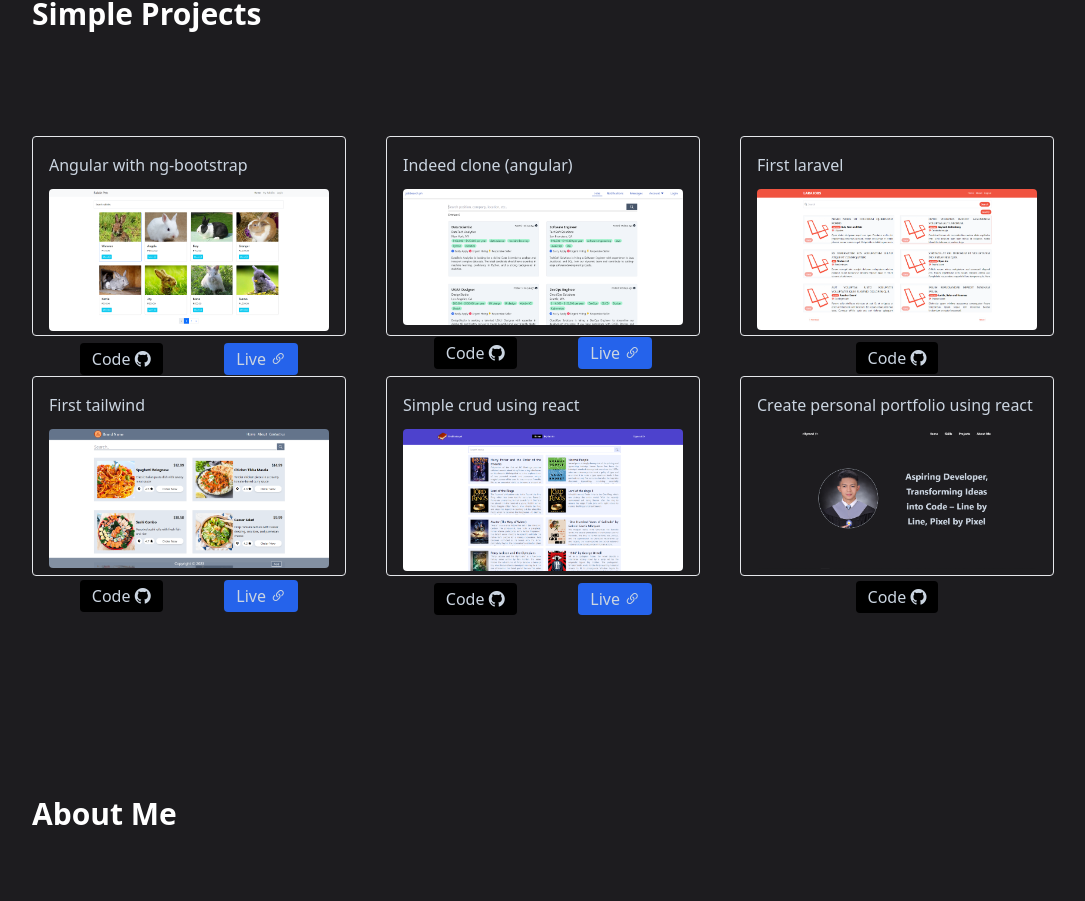
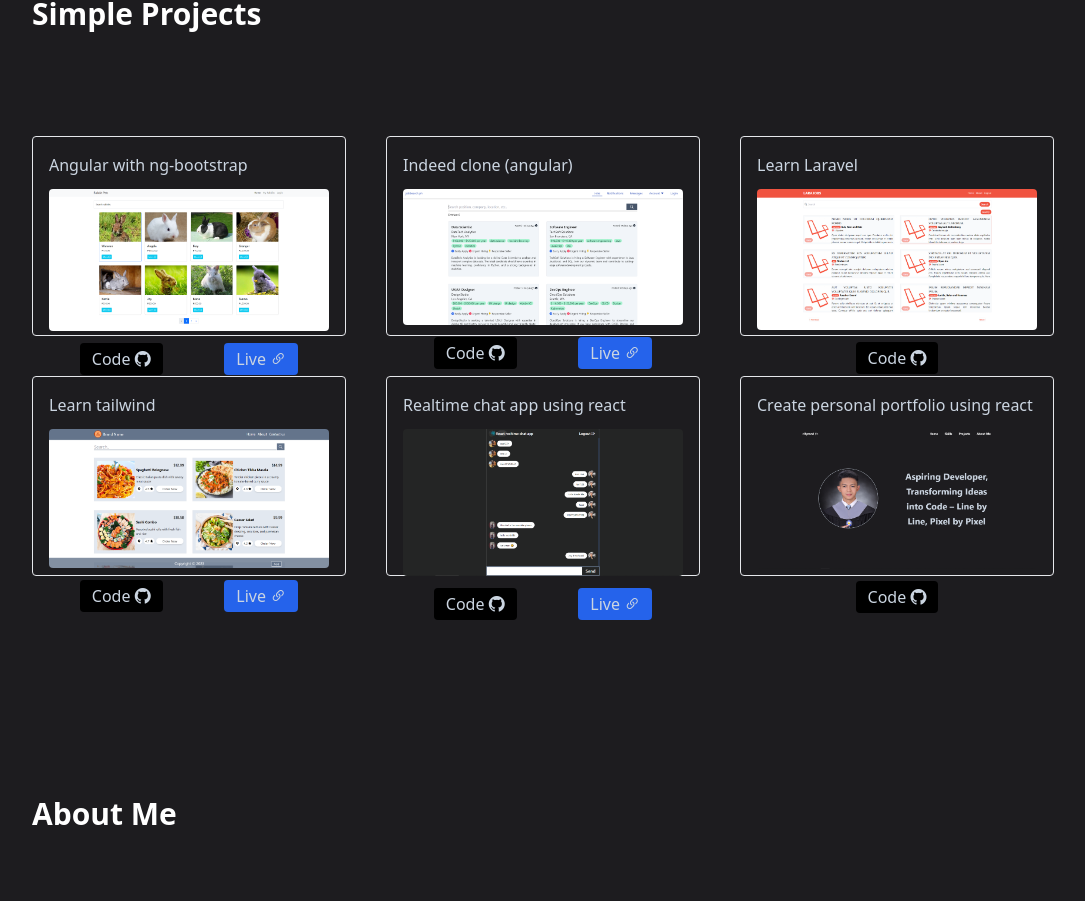
Before and after one commit to rymnd08/rymnd-portfolio, a React (Vite) app: page / in a window 1280 px wide. Shown: the part 1845-2746 px from the top of the page, without its empty margins (97-1182 px from the left). Built offline with nearby package versions, Linux system fonts and the light colour scheme.

Commit message:
add realtime chat app to projects

```diff
--- a/src/components/Projects.tsx
+++ b/src/components/Projects.tsx
@@ -4,10 +4,11 @@ const Projects = () => {
     const projects = [
         {id: 1, title: 'Angular with ng-bootstrap', url: '/ng-boostrap.PNG', github: 'https://github.com/rymnd08/rabbit-shop', live: 'https://rabbit-shop-e2701.firebaseapp.com/'},
         {id: 2, title: 'Indeed clone (angular)', url: '/angular.PNG', github: 'https://github.com/rymnd08/job-search', live: 'https://job-search-3ee65.web.app'},
-        {id: 3, title: 'First laravel', url: '/LARAVEL.PNG', github: 'https://github.com/rymnd08/learn-laravel', live: ''},
-        {id: 4, title: 'First tailwind', url: '/tailwind.png', github: 'https://github.com/rymnd08/food-app-tailwind', live: 'https://food-project-7aa2d.web.app'},
+        {id: 3, title: 'Learn Laravel', url: '/LARAVEL.PNG', github: 'https://github.com/rymnd08/learn-laravel', live: ''},
+        {id: 4, title: 'Learn tailwind', url: '/tailwind.png', github: 'https://github.com/rymnd08/food-app-tailwind', live: 'https://food-project-7aa2d.web.app'},
         // {id: 3, title: 'First react app', url: '/todo.PNG', github: 'https://github.com/rymnd08/first-react', live: 'https://react-todo-2f61d.web.app'},
-        {id: 5, title: 'Simple crud using react', url: '/react_proj.PNG', github: 'https://github.com/rymnd08/simple-react-crud', live: 'https://react-simple-web-1.web.app'},
+        // {id: 5, title: 'Simple crud using react', url: '/react_proj.PNG', github: 'https://github.com/rymnd08/simple-react-crud', live: 'https://react-simple-web-1.web.app'},
+        {id: 5, title: 'Realtime chat app using react', url: '/chat-app.PNG', github: 'https://github.com/rymnd08/react-realtime-chat-app', live: 'https://chat-app-89c4a.firebaseapp.com/'},
         {id: 6, title: 'Create personal portfolio using react', url: '/portfolio.PNG', github: 'https://github.com/rymnd08/rymnd-portfolio', live: ''},
     ]
 
```
Also changed, not shown: public/chat-app.PNG (added).
